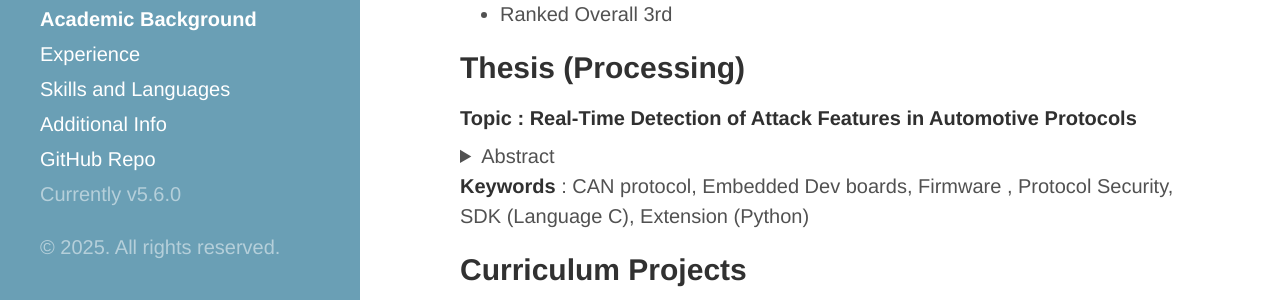
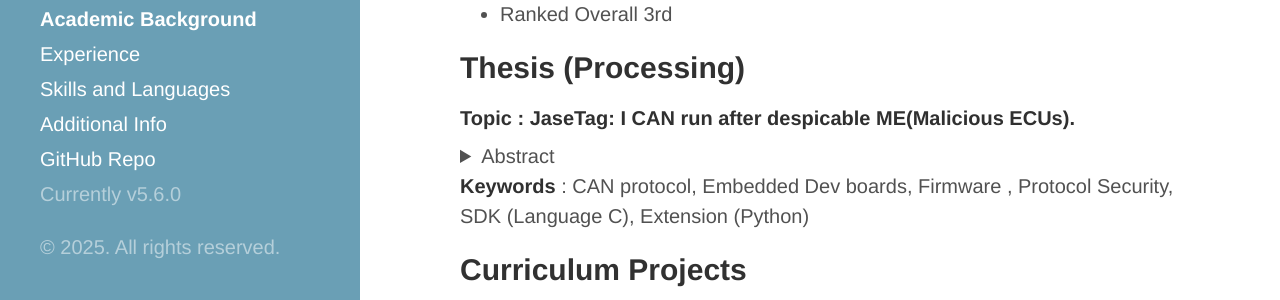
Before and after one commit to FactorialK/FactorialK.github.io, a Jekyll site: the page built from B_Background.md, in a window 1280 px wide and 1323 px high. Shown: the part 384-684 px from the top of the window. Built offline with Jekyll 4.4.1, drawn with Linux system fonts in a browser that asks for light colours.

Commit message:
Update: Thesis Topic

```diff
--- a/B_Background.md
+++ b/B_Background.md
@@ -15,7 +15,7 @@ title: Academic Background
 
 
 ## Thesis (Processing)
-#### Topic : **Real-Time Detection of Attack Features in Automotive Protocols**
+#### Topic : **JaseTag: I CAN run after despicable ME(Malicious ECUs).**
 <details> <summary> Abstract </summary> <pre>With the advancement of technology, security vulnerabilities in the Controller Area Network (CAN)—a protocol widely adopted in automotive systems for decades—have become increasingly prominent. While several techniques exist to fingerprint Electronic Control Units (ECUs) based on physical-layer characteristics, clock skew remains one of the most widely used for intrusion detection.
 
 In this work, we focus on clock offset, the fundamental source of clock skew, and introduce a novel phenomenon called **response offset**, which arises during bus-off attacks. Leveraging this discovery, we developed a software development kit (SDK) and a Saleae extension to facilitate real-time digital signal capture and analysis, achieving an average detection rate of 99.884\%. We anticipate further improvements as sampling rates continue to increase in future implementations. </pre> </details>
```
